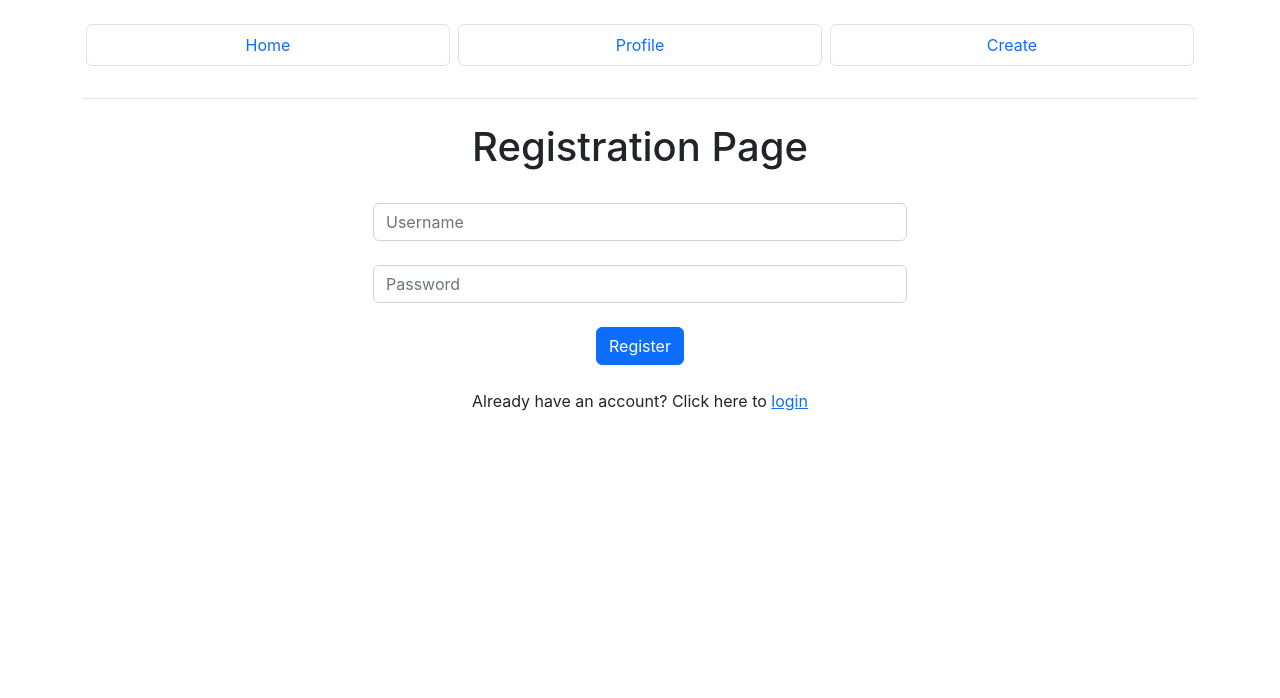
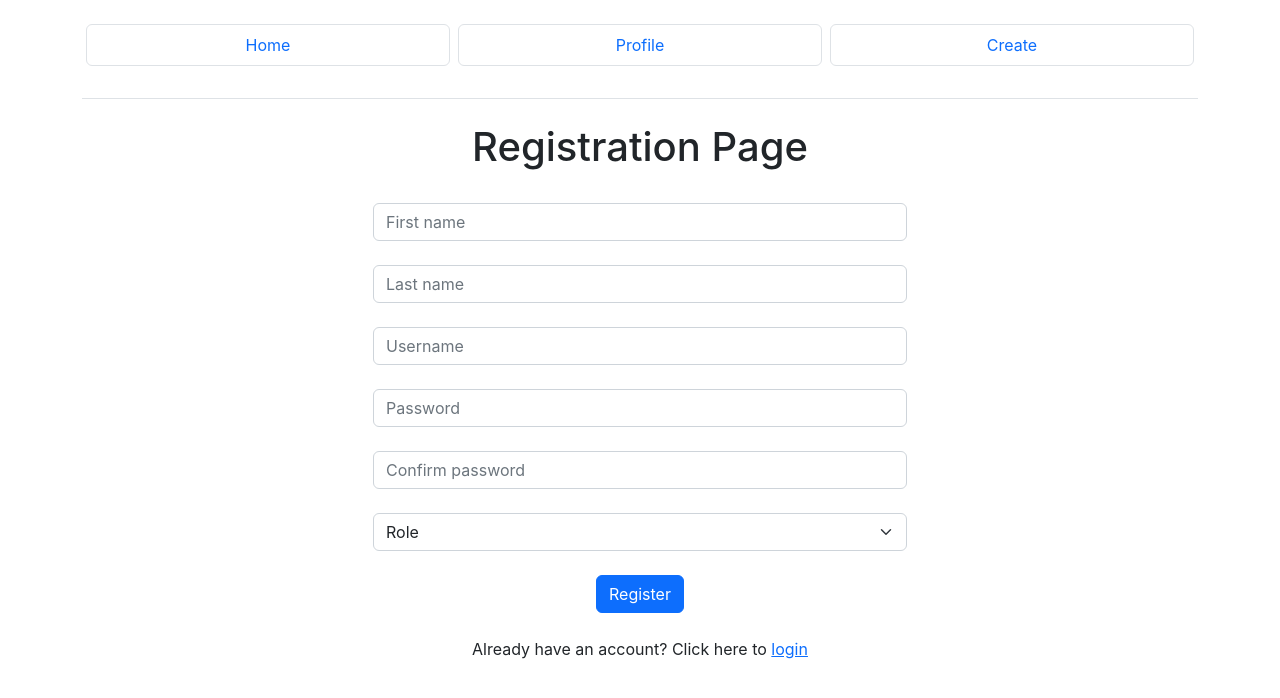
Before and after one commit to loonery/webdev-group-project, a React (Create React App) app: page /register in a window 1280 px wide. Shown: the top 698 px of the page. Built offline with nearby package versions, Linux system fonts and the light colour scheme; no server answers.

Commit message:
Removed unused imports

```diff
--- a/src/components/page-components/Register/index.js
+++ b/src/components/page-components/Register/index.js
@@ -7,6 +7,11 @@ const RegisterComponent = () => {
 
     let [username, setUsername] = useState('');
     let [password, setPassword] = useState('');
+    let [verifyPassword, setVerifyPassword] = useState('');
+    let [firstName, setFirstName] = useState('');
+    let [lastName, setLastName] = useState('');
+    let [role, setRole] = useState('');
+
     let [clicked, setClicked] = useState(false);
     let [message, setMessage] = useState('');
 
@@ -16,15 +21,35 @@ const RegisterComponent = () => {
     const registerClickHandler = () => {
         const newUser = {
             userName: username,
-            password: password
+            password: password,
+            profilePicture: '',
+            firstName: firstName,
+            lastName: lastName,
+            role: role
         }
 
-        if (newUser.userName === "") {
+        if (firstName === "") {
+            setMessage("Please enter a first name.")
+            return false
+        }
+        else if (lastName === "") {
+            setMessage("Please enter a last name.")
+            return false
+        }
+        else if (newUser.userName === "") {
             setMessage("Please enter a valid username.")
             return false
         }
-        else if(newUser.password === "") {
+        else if (newUser.password === "") {
             setMessage("Please enter a valid password.")
+            return false
+        }
+        else if (newUser.password !== verifyPassword) {
+            setMessage("Passwords do not match.")
+            return false
+        }
+        else if (role === "") {
+            setMessage("Please select a role.")
             return false
         }
         else {
@@ -40,7 +65,8 @@ const RegisterComponent = () => {
                     <form>
                         <h1 className="text-center">Registration Page</h1>
                         <br/>
-                        {(!username || !password) && message !== "" && <div className={'alert alert-danger'}>{message}</div>}
+                        {(!username || !password || !firstName || !lastName || !verifyPassword || (password !== verifyPassword) || !role)
+                            && message !== "" && <div className={'alert alert-danger'}>{message}</div>}
 
                         {currentUser.currentUser !== null && username && password && clicked &&
                             <div className={'alert alert-success'}>Registration Successful. Welcome {currentUser.currentUser.userName}</div>}
@@ -50,6 +76,32 @@ const RegisterComponent = () => {
                                 This username already exists.
                             </div>}
                         <div className="form-group text-center">
+                            <input type="text"
+                                   className="form-control"
+                                   id="first-name"
+                                   value={firstName}
+                                   onChange={(event) => {
+                                       setMessage("")
+                                       setClicked(false)
+                                       setFirstName(event.target.value)
+                                   }}
+                                   placeholder="First name"
+                                   name="first-name"/>
+                        </div>
+                        <div className="form-group text-center mt-4">
+                            <input type="text"
+                                   className="form-control"
+                                   id="last-name"
+                                   value={lastName}
+                                   onChange={(event) => {
+                                       setMessage("")
+                                       setClicked(false)
+                                       setLastName(event.target.value)
+                                   }}
+                                   placeholder="Last name"
+                                   name="last-name"/>
+                        </div>
+                        <div className="form-group text-center mt-4">
                             <input type="text"
                                    className="form-control username"
                                    id="username"
@@ -75,6 +127,32 @@ const RegisterComponent = () => {
                                    placeholder="Password"
                                    name="password"/>
                         </div>
+                        <div className="text-center form-group mt-4">
+                            <input type="password"
+                                   className="form-control password"
+                                   id="verify-password"
+                                   value={verifyPassword}
+                                   onChange={(event) => {
+                                       setMessage("")
+                                       setClicked(false)
+                                       setVerifyPassword(event.target.value)
+                                   }}
+                                   placeholder="Confirm password"
+                                   name="verify-password"/>
+                        </div>
+                        <div className="form-group text-center mt-4">
+                            <select className="form-select"
+                                    aria-label="Role"
+                                    onChange={(event) => {
+                                        setMessage("")
+                                        setClicked(false)
+                                        setRole(event.target.value)}}>
+                                <option selected>Role</option>
+                                <option value="BASIC">Basic</option>
+                                <option value="PREMIUM">Premium</option>
+                                <option value="ADMIN">Admin</option>
+                            </select>
+                        </div>
                         <div className="text-center">
                             <button type="button"
                                     className="btn btn-primary mt-4"
```
